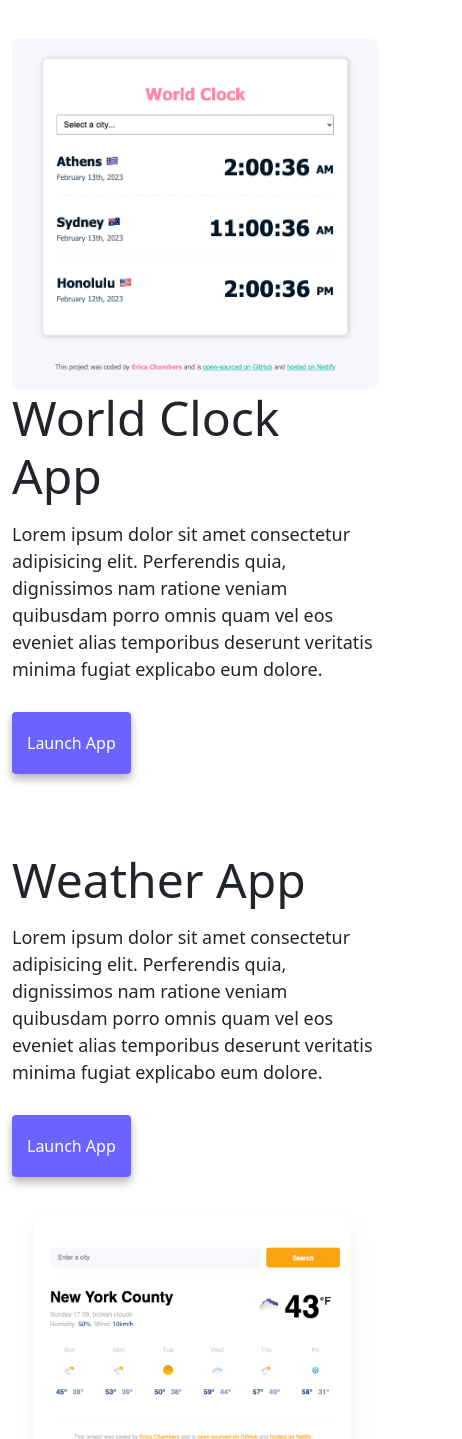
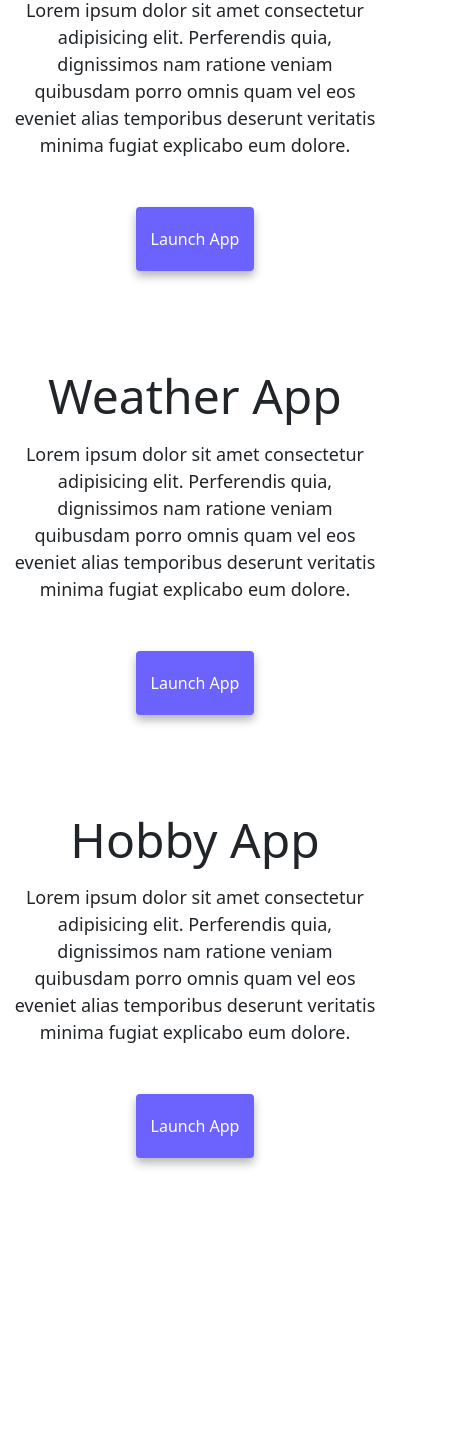
Before and after one commit to ebc1201/Advanced-Tools-Homework, a plain HTML site: page index.html in a window 390 px wide. Shown: the part 561-2000 px from the top of the page, 462 px wide, since content can reach past the window. After the commit the page ends 1779 px from the top, so only its background shows below. Drawn offline with nearby package versions, Linux system fonts and the light colour scheme.

Commit message:
Added media queries for mobile, added meta data and alt descriptions

```diff
--- a/index.html
+++ b/index.html
@@ -4,6 +4,10 @@
     <meta charset="UTF-8" />
     <meta http-equiv="X-UA-Compatible" content="IE=edge" />
     <meta name="viewport" content="width=device-width, initial-scale=1.0" />
+    <meta
+      name="description"
+      content="Erica Chambers is an up-and-coming front-end developer experienced in HTML, CSS, JavaScript, GitHub and Webhosting."
+    />
     <link
       href="https://cdn.jsdelivr.net/npm/bootstrap@5.3.0-alpha1/dist/css/bootstrap.min.css"
       rel="stylesheet"
@@ -16,7 +20,7 @@
       crossorigin="anonymous"
     ></script>
     <link rel="stylesheet" href="src/styles.css" />
-    <title>Advanced HTML/CSS Homework</title>
+    <title>Front-end Developer - Erica Chambers</title>
   </head>
   <body>
     <nav class="navbar navbar-expand-lg navbar-light bg-light fixed-top">
@@ -47,16 +51,20 @@
     <h1 class="text-center">Erica Chambers</h1>
     <h3>🇺🇸 Front-end developer, based in America</h3>
     <div class="nav mb-5">
-      <a href="about.html#contact" class="contact">contact me</a>
-      <a href="about.html" class="about-me-btn">about me</a>
+      <a href="about.html#contact" class="contact" title="Contact Erica"
+        >contact me</a
+      >
+      <a href="about.html" class="about-me-btn" title="Learn more about Erica"
+        >about me</a
+      >
     </div>
     <div class="container">
       <div class="row">
         <div class="col-md-6">
           <img
             src="src/images/world clock.png"
-            class="img-fluid rounded"
-            alt=""
+            class="img-fluid rounded home-img"
+            alt="World clock app screenshot"
           />
         </div>
         <div class="col-md-6">
@@ -67,8 +75,10 @@
             eos eveniet alias temporibus deserunt veritatis minima fugiat
             explicabo eum dolore.
           </p>
-          <div class="mt-5">
-            <a href="#" class="primary-link">Launch App</a>
+          <div class="mt-5 primary-btn">
+            <a href="#" class="primary-link" title="View World Clock App"
+              >Launch App</a
+            >
           </div>
         </div>
       </div>
@@ -81,15 +91,17 @@
             eos eveniet alias temporibus deserunt veritatis minima fugiat
             explicabo eum dolore.
           </p>
-          <div class="mb-5 mt-5">
-            <a href="#" class="primary-link">Launch App</a>
+          <div class="mb-5 mt-5 primary-btn">
+            <a href="#" class="primary-link" title="View Weather App"
+              >Launch App</a
+            >
           </div>
         </div>
         <div class="col-md-6">
           <img
             src="src/images/weather app.png"
-            class="img-fluid rounded"
-            alt=""
+            class="img-fluid rounded home-img"
+            alt="Weather app screenshot"
           />
         </div>
       </div>
@@ -97,8 +109,8 @@
         <div class="col-md-6">
           <img
             src="src/images/Hobby App.png"
-            class="img-fluid rounded"
-            alt=""
+            class="img-fluid rounded home-img"
+            alt="Hobby app screenshot"
           />
         </div>
         <div class="col-md-6">
@@ -109,8 +121,10 @@
             eos eveniet alias temporibus deserunt veritatis minima fugiat
             explicabo eum dolore.
           </p>
-          <div class="mt-5">
-            <a href="#" class="primary-link">Launch App</a>
+          <div class="mt-5 primary-btn">
+            <a href="#" class="primary-link" title="View Hobby App"
+              >Launch App</a
+            >
           </div>
         </div>
       </div>
--- a/src/styles.css
+++ b/src/styles.css
@@ -98,3 +98,23 @@ p {
   font-size: 28px;
   text-decoration: none;
 }
+
+@media (max-width: 800px) {
+  h1 {
+    font-size: 48px;
+  }
+
+  .home-img {
+    display: none;
+  }
+
+  p,
+  h2 {
+    text-align: center;
+  }
+
+  .primary-btn {
+    display: flex;
+    justify-content: center;
+  }
+}
```
Also changed, not shown: about.html (+8 -4 lines).
